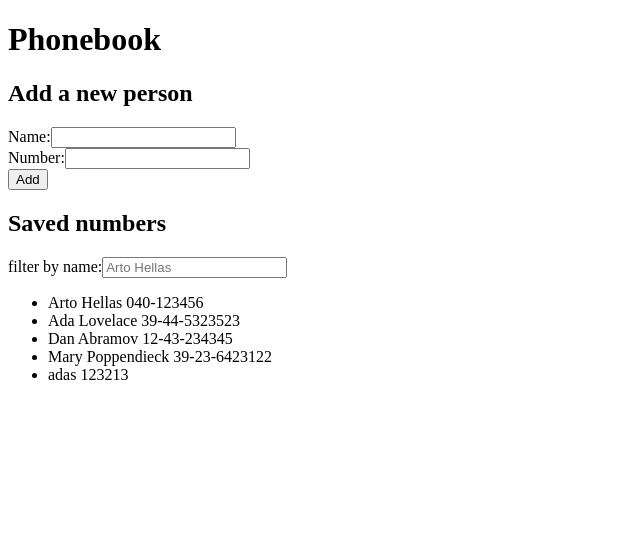
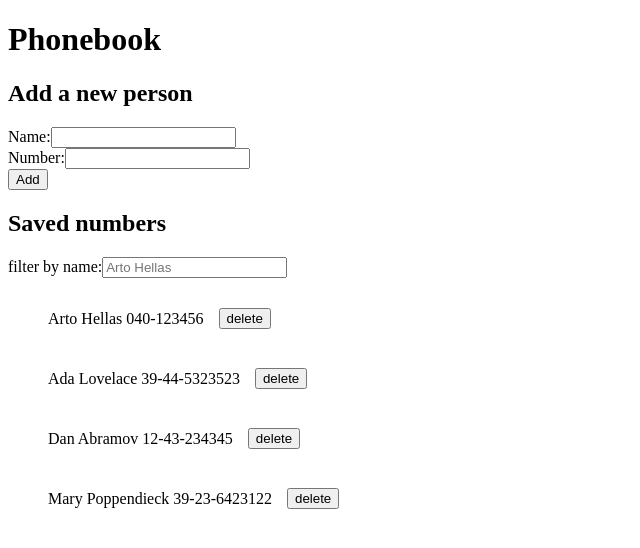
Before and after one commit to kenzul/phonebook, a React (Vite) app: page / in a window 1280 px wide. Shown: the top 548 px of the page, without its empty margins (0-640 px from the left). Built offline with nearby package versions, Linux system fonts and the light colour scheme; data requests are answered from the project's data file.

Commit message:
Allow deleting persons

```diff
--- a/db.json
+++ b/db.json
@@ -19,11 +19,6 @@
       "name": "Mary Poppendieck",
       "number": "39-23-6423122",
       "id": "4"
-    },
-    {
-      "id": "3c48",
-      "name": "adas",
-      "number": "123213"
     }
   ]
 }
--- a/src/App.jsx
+++ b/src/App.jsx
@@ -28,6 +28,17 @@ function App() {
     })
   }
 
+  const deletePerson = (id) => {
+    personsService.deleteOne(id).then((status) => {
+      if (status === 200) {
+        alert("Person deleted");
+        setPersons(persons.filter((person) => person.id !== id));
+      } else {
+        alert("There was an error");
+      }
+    });
+  }
+
   const filterPersons = () => persons.filter((person) => person.name.toLowerCase().includes(filter.toLowerCase()));
 
   const displayedPersons = filter ? filterPersons() : persons;
@@ -39,7 +50,7 @@ function App() {
       <Form persons={persons} addPerson={addPerson}></Form>
       <h2>Saved numbers</h2>
       <Filter onChange={handleFilterChange} value={filter}></Filter>
-      <PersonsList persons={displayedPersons}></PersonsList>
+      <PersonsList persons={displayedPersons} deletePerson={deletePerson}></PersonsList>
     </div>
   )
 }
--- /dev/null
+++ b/src/components/PersonItem.jsx
@@ -0,0 +1,13 @@
+
+const PersonItem = ({ person, deletePerson }) => {
+    return (
+        <li style={{ display: "flex", gap: "15px", alignItems: "center" }}>
+            <p style={{ display: "inline" }}>{person.name} {person.number}</p>
+            <button type="button" onClick={() => {
+                deletePerson(person.id);
+            }}>delete</button>
+        </li>
+    )
+}
+
+export default PersonItem;
--- a/src/components/PersonsList.jsx
+++ b/src/components/PersonsList.jsx
@@ -1,8 +1,9 @@
+import PersonItem from "./PersonItem";
 
-const PersonsList = ({ persons }) => {
+const PersonsList = ({ persons, deletePerson }) => {
     return (
-        <ul>
-            {persons.map((person) => <li key={person.id}>{person.name} {person.number}</li>)}
+        <ul style={{ display: "flex", flexDirection: "column", gap: "10px" }}>
+            {persons.map((person) => <PersonItem key={person.id} person={person} deletePerson={deletePerson}></PersonItem>)}
         </ul>
     )
 }
--- a/src/services/persons.js
+++ b/src/services/persons.js
@@ -11,4 +11,9 @@ const create = (newPerson) => {
     return promise.then((response) => response.data);
 }
 
-export default { getAll, create }
+const deleteOne = (id) => {
+    const promise = axios.delete(baseUrl + `/${id}`);
+    return promise.then((response) => response.status);
+}
+
+export default { getAll, create, deleteOne }
```
